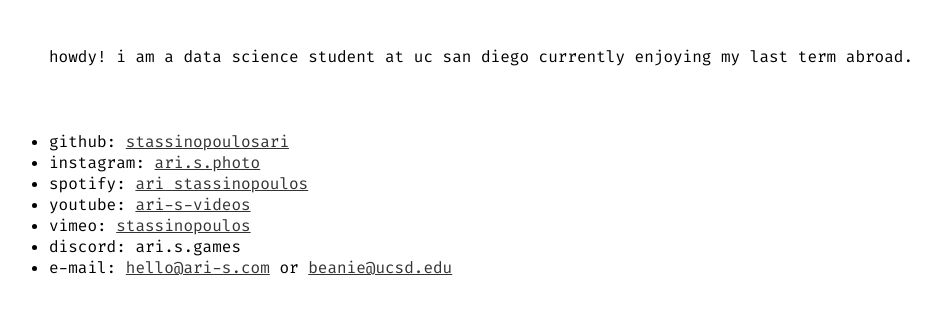
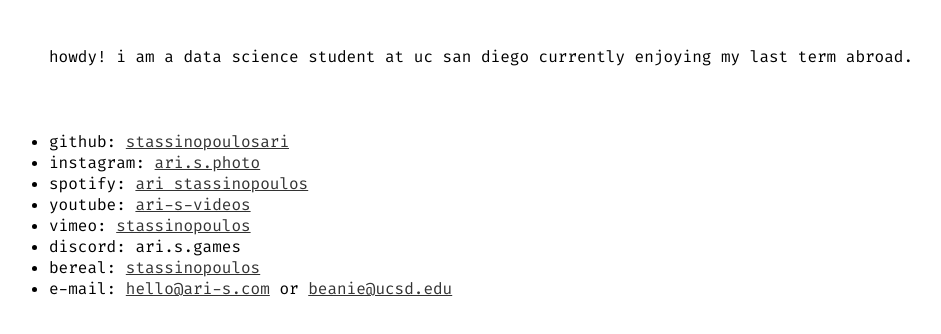
Before and after one commit to stassinopoulosari/stassinopoulosari.github.io, a plain HTML site: page index.html in a window 1280 px wide. Shown: the part 90-424 px from the top of the page, without its empty margins (79-1020 px from the left). Drawn offline with Linux system fonts and the light colour scheme.

Commit message:
Add bereal

```diff
--- a/index.html
+++ b/index.html
@@ -73,6 +73,10 @@
                 </li>
                 <li>discord: ari.s.games</li>
                 <li>
+                    bereal:
+                    <a href="https://bere.al/stassinopoulos">stassinopoulos</a>
+                </li>
+                <li>
                     <noscript
                         >e-mail:
                         <a href="mailto:hello@ari-s.com">hello@ari-s.com</a> or
```
